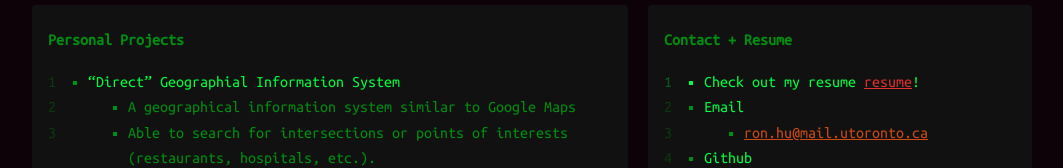
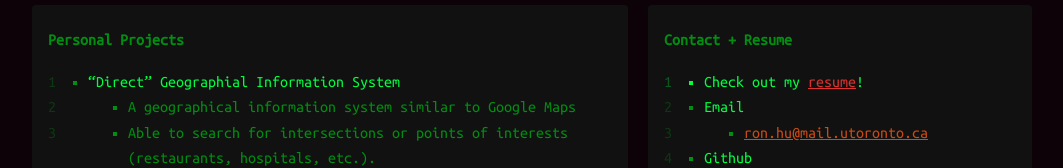
Before and after one commit to ronwho/ronwho.github.io, a plain HTML site: page index.html in a window 1280 px wide. Shown: the part 856-1024 px from the top of the page, without its empty margins (108-1171 px from the left). Drawn offline with Linux system fonts and the light colour scheme.

Commit message:
Fixing resume html and uploading new resume

```diff
--- a/index.html
+++ b/index.html
@@ -129,7 +129,7 @@ Thanks for visiting :)
       <section id="pass">
         <h2 class="green">Contact + Resume</h2>
         <ul>
-            <li class = "lgreen">Check out my resume <a class="red" href="files/30043090733339795.pdf">resume</a>!</li>
+            <li class = "lgreen">Check out my <a class="red" href="files/Ron_Hu_Resume_Jul_2022.pdf">resume</a>!</li>
             <li>
                 <div class="lgreen">Email</div>
             </li>
```
Also changed, not shown: 2 other files.
